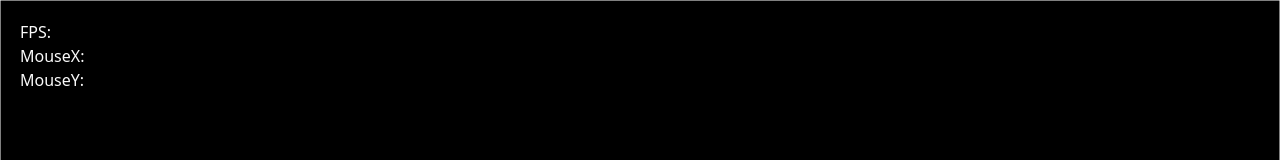
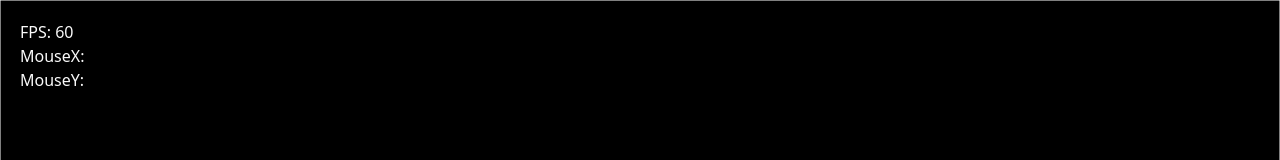
Before and after one commit to jrbarnhart/javascript-quadtree-physics, a React (Vite) app: page / in a window 1280 px wide. Shown: the top 160 px of the page. Built offline with nearby package versions, Linux system fonts and the light colour scheme.

Commit message:
Calc and set state for HUD info

```diff
--- a/src/CanvasSim/SimCanvas.tsx
+++ b/src/CanvasSim/SimCanvas.tsx
@@ -13,6 +13,21 @@ const SimCanvas = () => {
   const animationFrameRef = useRef<number | null>(null);
   const windowSize = useWindowSize();
 
+  // State for HUD stats
+  const [mousePosX, setMousePosX] = useState<number | null>(null);
+  const [mousePosY, setMousePosY] = useState<number | null>(null);
+  const [fps, setFps] = useState<number | null>(null);
+
+  const handleMouseMove = (event: React.MouseEvent) => {
+    setMousePosX(event.clientX);
+    setMousePosY(event.clientY);
+  };
+
+  const handleMouseLeave = () => {
+    setMousePosX(null);
+    setMousePosY(null);
+  };
+
   // Define animation loop
   const animationLoop = useCallback((particles: ParticleInterface[]) => {
     if (!canvasRef.current || !contextRef.current) return;
@@ -22,6 +37,7 @@ const SimCanvas = () => {
       canvasWidth: canvasRef.current.width,
       canvasHeight: canvasRef.current.height,
       ctx: contextRef.current,
+      setFps,
     });
 
     animationFrameRef.current = requestAnimationFrame(() => {
@@ -75,12 +91,14 @@ const SimCanvas = () => {
     <div className="relative">
       <canvas
         onClick={handleClick}
+        onMouseMove={handleMouseMove}
+        onMouseLeave={handleMouseLeave}
         height={windowSize.height}
         width={windowSize.width}
         className="bg-black"
         ref={canvasRef}
       ></canvas>
-      <HeadsUpDisplay />
+      <HeadsUpDisplay mousePosX={mousePosX} mousePosY={mousePosY} fps={fps} />
     </div>
   );
 };
```
